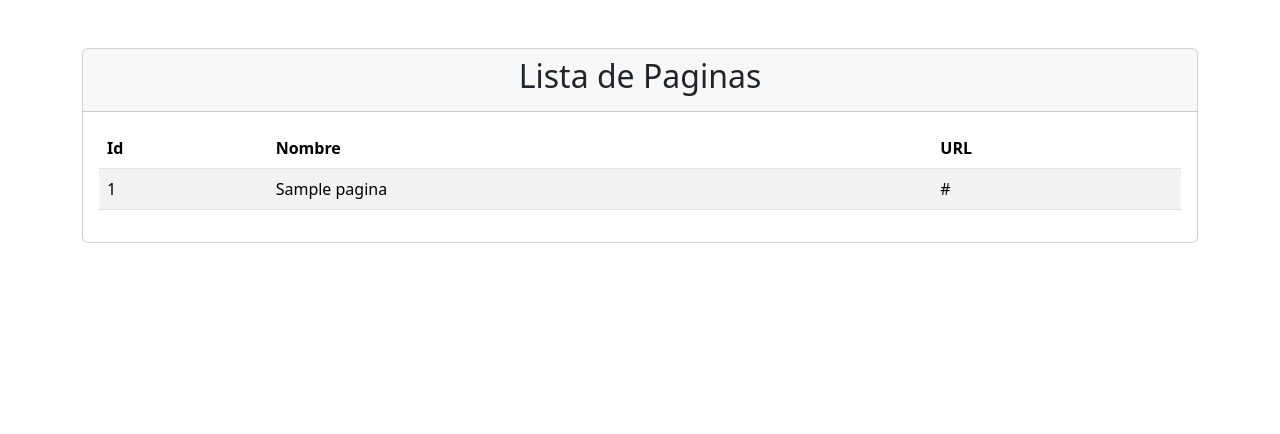
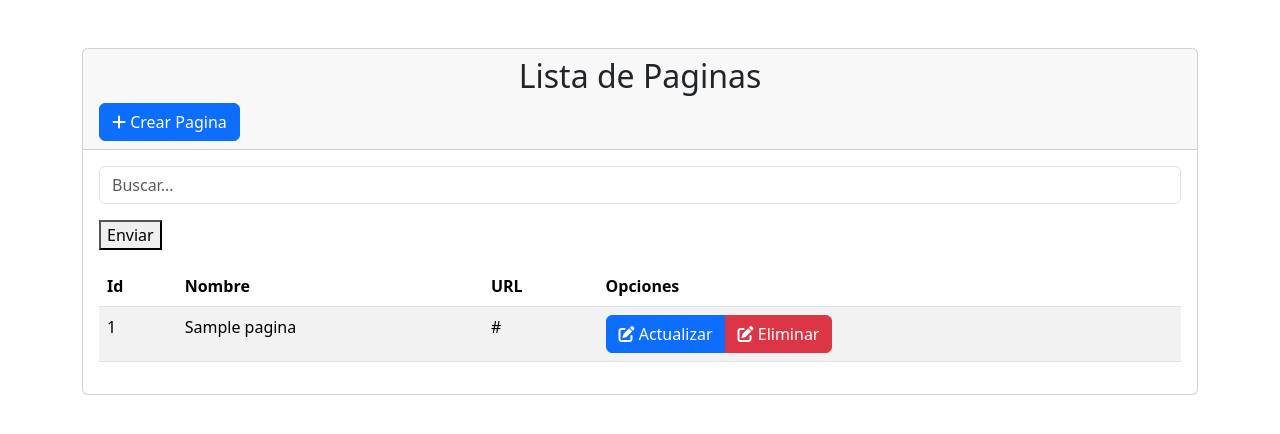
Before and after one commit to DARKDEYMON/planipagev2, a Django app: page /extras/listpaginas/ in a window 1280 px wide. Shown: the part 56-490 px from the top of the page. Run offline with Django 5.2, Linux system fonts and the light colour scheme; a user stored in the database is signed in; tables that the repository leaves empty hold one stand-in row (values such as "Sample post"); some libraries are stand-ins or nearby versions.

Commit message:
genericos mas paginas

```diff
--- /dev/null
+++ b/apps/extras/templates/pagina/pagina_create.html
@@ -0,0 +1,5 @@
+{% extends "base/base_form.html" %}
+{% load gloval_tags %}
+	{% block name %}
+		<h2 class="text-center"> Crear {% get_model_verbose_name 'extras' 'Pagina' %}</h2>
+	{% endblock name %}
--- a/apps/extras/templates/pagina/pagina_list.html
+++ b/apps/extras/templates/pagina/pagina_list.html
@@ -1,4 +1,8 @@
 {% extends "base/base_list.html" %}
+{% load gloval_tags %}
+	{% block headextra %}
+		<a type="button" class="btn btn-primary" href="{% url 'extras:create_paginas' %}"><i class="fa-solid fa-plus"></i> Crear {% get_model_verbose_name 'extras' 'Pagina' %}</a>
+	{% endblock headextra %}
 	{% block bodylist %}
 		<table class="table table-striped table-hover">
 			<thead>
@@ -6,14 +10,21 @@
 					<th scope="col">Id</th>
 					<th scope="col">Nombre</th>
 					<th scope="col">URL</th>
+					<th scope="col">Opciones</th>
 				</tr>
 			</thead>
 			<tbody>
 				{% for object in object_list %}
-					<tr>
+					<tr id='{{ object.id}}' class="target-blink">
 						<td>{{ object.id }}</td>
 						<td>{{ object.nombre }}</td>
 						<td>{{ object.url }}</td>
+						<td>
+							<div class="btn-group" role="group" aria-label="Basic example">
+								<a type="button" class="btn btn-primary" href="{% url 'extras:update_paginas' object.id %}"><i class="fa-solid fa-pen-to-square"></i> Actualizar</a>
+								<a type="button" class="btn btn-danger" href="{% url 'extras:delete_pagina' object.id %}"><i class="fa-solid fa-pen-to-square"></i> Eliminar</a>
+							</div>
+						</td>
 					</tr>
 				{% endfor %}
 			</tbody>
--- /dev/null
+++ b/apps/extras/templates/pagina/pagina_update.html
@@ -0,0 +1,5 @@
+{% extends "pagina/pagina_create.html" %}
+{% load gloval_tags %}
+	{% block name %}
+		<h2 class="text-center"> Actualizar {% get_model_verbose_name 'extras' 'Pagina' %}</h2>
+	{% endblock name %}
--- a/apps/extras/urls.py
+++ b/apps/extras/urls.py
@@ -19,5 +19,10 @@ from django.contrib.auth.decorators import login_required, permission_required
 from .views import *
 
 urlpatterns = [
-    path('listpaginas/', permission_required('users.extras')(login_required(ListPaginaView.as_view())), name='list_paginas')
+    path('listpaginas/', permission_required('users.extras')(login_required(ListPaginaView.as_view())), name='list_paginas'),
+    path('createpaginas/', permission_required('users.extras')(login_required(CreatePaginaView.as_view())), name='create_paginas'),
+    path('updatepaginas/<int:pk>/', permission_required('users.extras')(login_required(UpdatePaginaView.as_view())), name='update_paginas'),
+    path('deletepagina/<int:pk>/', permission_required('users.users')(login_required(DeletePaginaView.as_view())), name='delete_pagina')
+
+
 ]
--- a/apps/extras/views.py
+++ b/apps/extras/views.py
@@ -1,11 +1,30 @@
 from django.shortcuts import render
 from django.views.generic import ListView, CreateView, UpdateView, FormView, DeleteView, DetailView
+from apps.users.generic import *
 from .forms import *
 
 # Create your views here.
 
-class ListPaginaView(ListView):
+class ListPaginaView(ListSearchView):
 	model = Pagina
 	ordering = ['-id']
 	paginate_by = 10
 	template_name = 'pagina/pagina_list.html'
+	fields_search = ['id', 'nombre']
+
+class CreatePaginaView(CreateView, FormPageRedirectView):
+	form_class = PaginaForm
+	template_name = 'pagina/pagina_create.html'
+	success_url = reverse_lazy('extras:list_paginas')
+	#success_message = '%(nombre)s se creo correctamente'
+
+class UpdatePaginaView(UpdateView, FormPageRedirectView):
+	model = Pagina
+	form_class = PaginaForm
+	template_name = 'pagina/pagina_update.html'
+	success_url = reverse_lazy('extras:list_paginas')
+
+class DeletePaginaView(DeleteView):
+	model = Pagina
+	template_name = 'pagina/pagina_delete.html'
+	success_url = reverse_lazy('extras:list_paginas')
--- a/templates/base/base_list.html
+++ b/templates/base/base_list.html
@@ -11,6 +11,9 @@
 				{% endblock headextra %}
 			</div>
 			<div class="card-body">
+				{% if form %}
+					{% include "base/base_searchform.html" %}
+				{% endif %}
 				<div class="table-responsive-md">
 					{% block bodylist %}
 
--- /dev/null
+++ b/templates/base/base_searchform.html
@@ -0,0 +1,5 @@
+{% load crispy_forms_tags %}
+<form method="GET" action="{{ request.path }}" class="pb-3" id="formlist">
+	{% crispy form %}
+	<button type="submit" class="no-show">Enviar</button>
+</form>
```
Also changed, not shown: apps/extras/templates/pagina/pagina_delete.html (added, +11 -0 lines), templates/base/base_form.html (+5 -2 lines), 1 other file.
